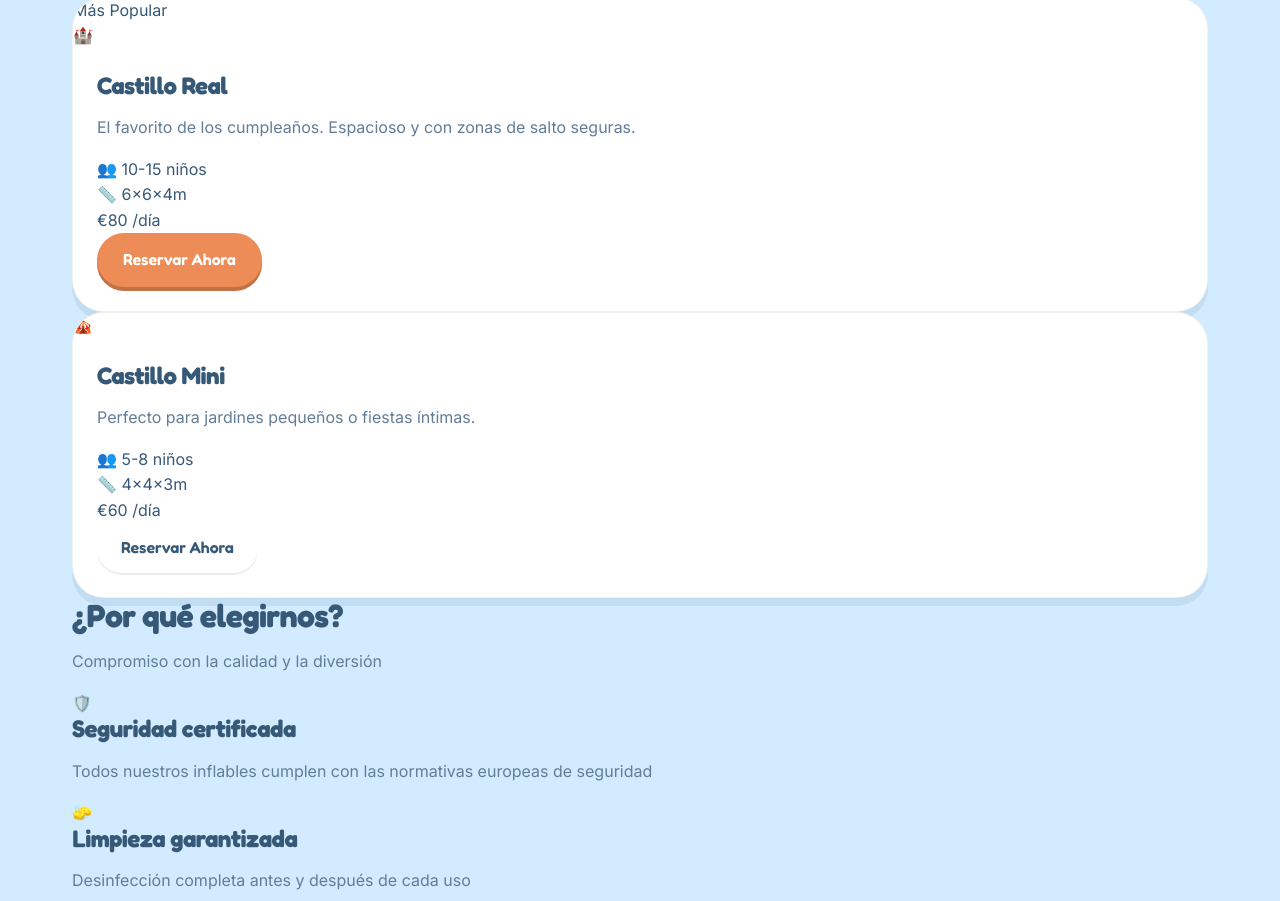
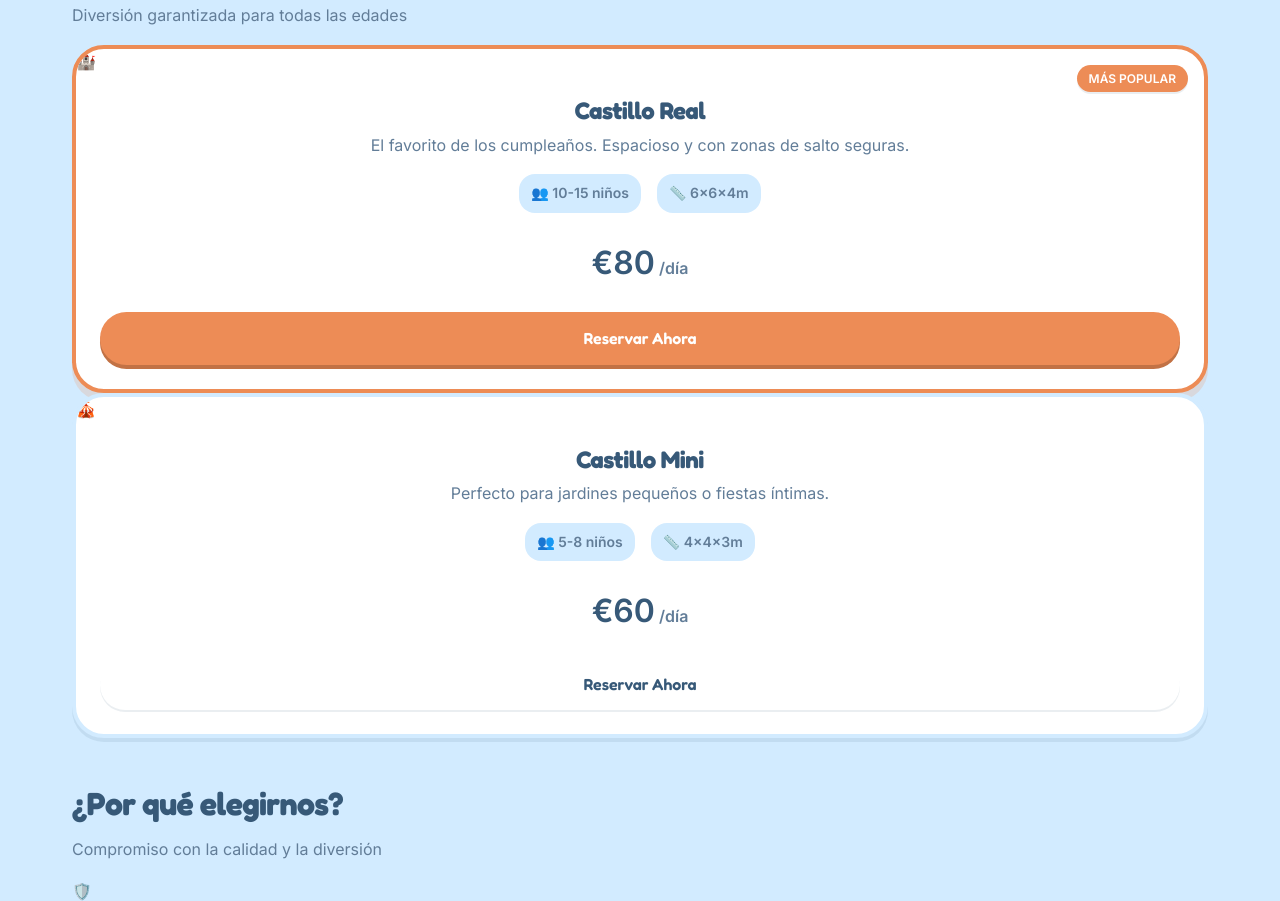
Before and after one commit to olarroy/party-rentals-ecosystem, a website: page party-rentals-frontend/index.html in a window 1280 px wide. Shown: the part 654-1555 px from the top of the page. Drawn offline with nearby package versions, Linux system fonts and the light colour scheme.

Commit message:
style: polish index spacing and redesign service cards (Bluey style)

```diff
--- a/party-rentals-frontend/src/css/main.css
+++ b/party-rentals-frontend/src/css/main.css
@@ -330,33 +330,117 @@ p {
   box-shadow: var(--shadow-sm);
 }
 
-/* Card Styles */
+/* Sections */
+.section-padding {
+  padding: var(--space-12) 0;
+  /* More breathing room */
+}
+
+/* Card Styles - Bluey Redesign */
 .service-card {
   background: white;
   border-radius: var(--radius-xl);
-  border: 1px solid rgba(0, 0, 0, 0.05);
-  box-shadow: var(--shadow-lg);
+  border: 4px solid var(--secondary-light);
+  /* Thick pastel border */
+  box-shadow: var(--shadow-md);
   transition: var(--trans-bounce);
   overflow: hidden;
   position: relative;
+  display: flex;
+  flex-direction: column;
+  height: 100%;
 }
 
 .service-card:hover {
-  transform: translateY(-10px) rotate(1deg);
-  box-shadow: var(--shadow-float);
+  transform: translateY(-8px);
+  border-color: var(--secondary-color);
+  box-shadow: 0 12px 0 rgba(55, 89, 120, 0.15);
+  /* Deep solid shadow */
+}
+
+.service-card.featured {
+  border-color: var(--accent-color);
+  box-shadow: 0 8px 0 rgba(237, 140, 86, 0.2);
+}
+
+.service-card.featured:hover {
+  box-shadow: 0 12px 0 rgba(237, 140, 86, 0.3);
 }
 
 .service-image {
-  background: linear-gradient(tobottom right, var(--bg-body), white);
+  background: var(--bg-body);
   padding: var(--space-8);
   display: flex;
   align-items: center;
   justify-content: center;
   font-size: 5rem;
+  border-bottom: 2px dashed var(--secondary-light);
 }
 
 .service-content {
   padding: var(--space-6);
+  display: flex;
+  flex-direction: column;
+  flex-grow: 1;
+  text-align: center;
+  /* Center align for playful look */
+}
+
+.service-content h3 {
+  color: var(--primary-color);
+  margin-bottom: var(--space-2);
+}
+
+.service-desc {
+  flex-grow: 1;
+  /* Pushes price/button down */
+  margin-bottom: var(--space-4);
+}
+
+.specs-grid {
+  display: flex;
+  justify-content: center;
+  gap: var(--space-4);
+  margin-bottom: var(--space-6);
+}
+
+.spec {
+  font-size: var(--font-size-sm);
+  font-weight: 600;
+  color: var(--text-muted);
+  background: var(--bg-body);
+  padding: var(--space-2) var(--space-3);
+  border-radius: var(--radius-md);
+}
+
+.price-block {
+  margin-bottom: var(--space-6);
+  color: var(--primary-color);
+  font-weight: 800;
+}
+
+.price {
+  font-size: 2rem;
+}
+
+.period {
+  font-size: 1rem;
+  color: var(--text-muted);
+}
+
+.card-tag {
+  position: absolute;
+  top: var(--space-4);
+  right: var(--space-4);
+  background: var(--accent-color);
+  color: white;
+  padding: var(--space-1) var(--space-3);
+  border-radius: var(--radius-full);
+  font-size: var(--font-size-xs);
+  font-weight: 700;
+  text-transform: uppercase;
+  box-shadow: var(--shadow-sm);
+  z-index: 2;
 }
 
 .feature-tag {
```
